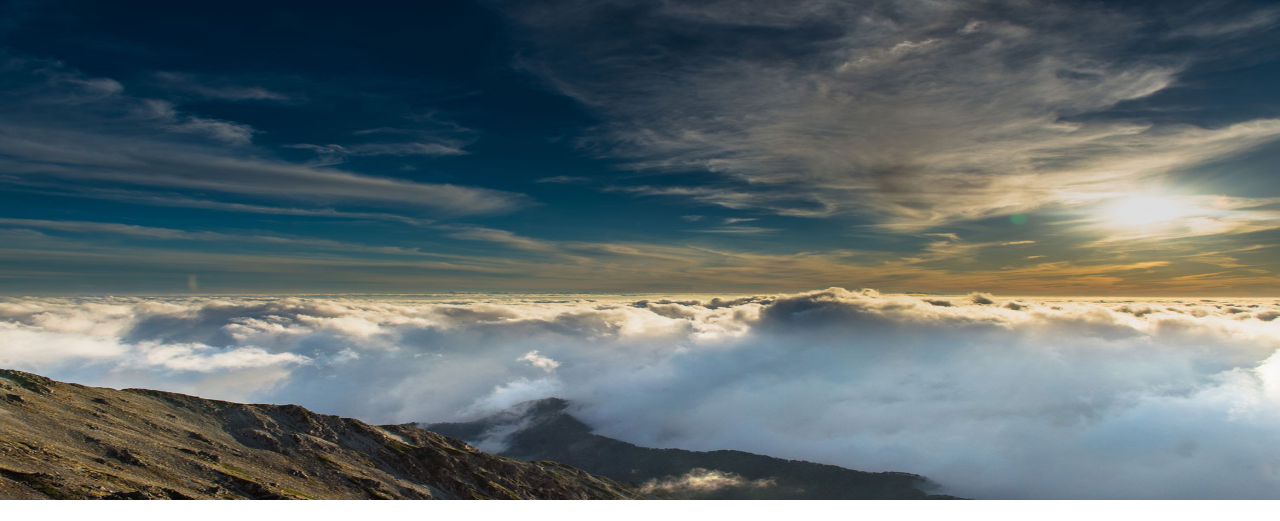
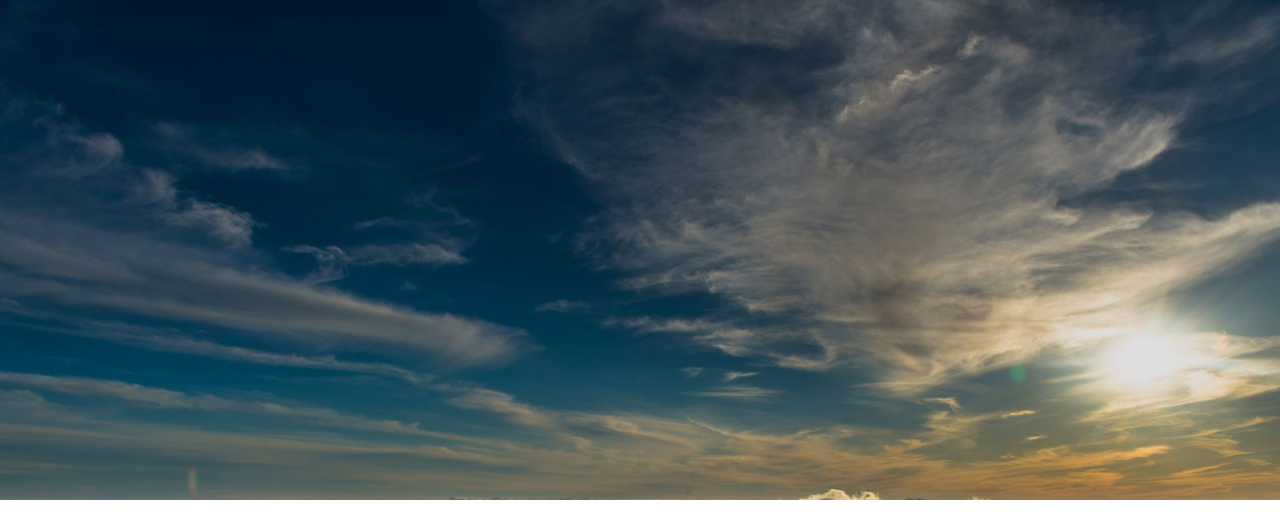
Before and after one commit to TakiyaHiroshi/responsive-site, a plain HTML site: page index.html in a window 1280 px wide. Shown: the top 521 px of the page. Drawn offline with nearby package versions, Linux system fonts and the light colour scheme.

Commit message:
change to background-image

```diff
--- a/css/style.scss
+++ b/css/style.scss
@@ -15,12 +15,14 @@ a {
 	}
 }
 header {
-	img {
+	.header-bg {
+		background-image: url(../images/header-image.jpg);
+		width: 100%;
 		height: 500px;
-		width: 100%;
-	}
-	@media screen and (max-width: 768px) {
-		img {
+		background-size: cover;
+		background-position: center top;
+
+		@media screen and (max-width: 768px) {
 			height: 250px;
 		}
 	}
--- a/index.html
+++ b/index.html
@@ -18,7 +18,7 @@
 <body>
 <!-- Header -->
 <header>
-	<img alt="ヘッダ画像" src="images/header-image.jpg">
+	<div class="header-bg"></div>
 </header>
 <!-- Header Ends -->
 <!-- Main Container -->
```
Also changed, not shown: css/style.css, 1 other file.
